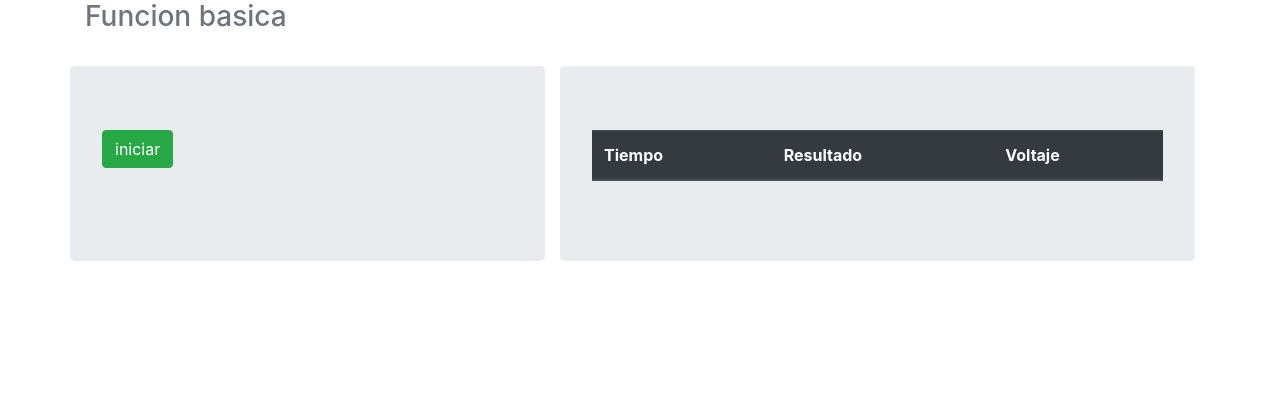
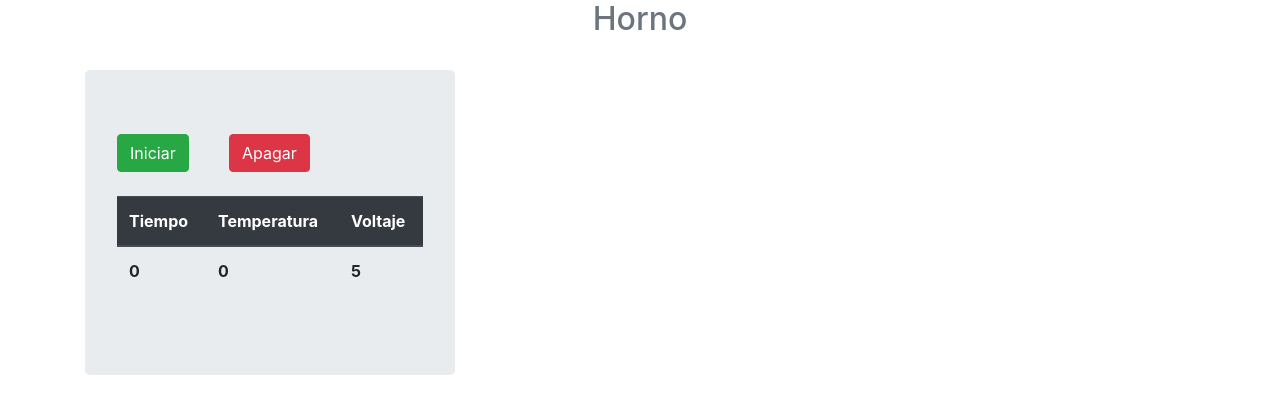
Before and after one commit to andresGarcia97/Dinamicos2-SCADA-Horno, an Angular app: page / in a window 1280 px wide. Shown: the top 414 px of the page. Built offline with nearby package versions, Linux system fonts and the light colour scheme.

Commit message:
Grafica funcionando
-Adición boton apagado.

```diff
--- a/package.json
+++ b/package.json
@@ -19,6 +19,7 @@
     "@angular/platform-browser": "~10.0.6",
     "@angular/platform-browser-dynamic": "~10.0.6",
     "@angular/router": "~10.0.6",
+    "chart.js": "^2.9.3",
     "rxjs": "~6.5.5",
     "tslib": "^2.0.0",
     "zone.js": "~0.10.3"
--- a/src/app/app.component.html
+++ b/src/app/app.component.html
@@ -1,39 +1,37 @@
 <body>
   <div class="container">
     <div class="header clearfix sub-container">
-      <h3 class="text-muted title">Funcion basica</h3>
+      <h2 class="text-muted title text-center">Horno</h2>
     </div>
     <br />
-    <div class="row">
-      <div class="jumbotron col-lg-5">
+    <div class="row nopadding">
+      <div class="jumbotron col-lg-4">
         <div class="row marketing">
           <div class="col-4">
-            <button type="button" id="btnEnceder" class="btn btn-success" (click)="basico()">iniciar</button>
+            <button type="button" id="btnEnceder" class="btn btn-success" (click)="hornoBasico()">Iniciar</button>
           </div>
-          <div class="col-8">
+          <div class="col-4">
+            <button type="button" id="btnEnceder" class="btn btn-danger" (click)="apagar()">Apagar</button>
           </div>
         </div>
         <br>
-      </div>
-      <div class="col-lg-7">
-        <div class="jumbotron">
         <table class="table">
           <thead class="thead-dark">
             <tr>
               <th scope="col">Tiempo</th>
-                <th scope="col">Resultado</th>
+              <th scope="col">Temperatura</th>
               <th scope="col">Voltaje</th>
             </tr>
           </thead>
           <tbody>
-              <tr *ngFor="let resultado of resultados">
-                <th scope="col">{{resultado.tiempo}}</th>
-                <th scope="col">{{resultado.resultado}}</th>
+            <th scope="col">{{tiempo}}</th>
+            <th scope="col">{{imprimir.temperatura}}</th>
             <th scope="col">{{voltaje}}</th>
-              </tr>
           </tbody>
         </table>
       </div>
+      <div class="col-lg-8 nopadding">
+        <canvas [id]="tituloGrafica"></canvas>
       </div>
     </div>
   </div>
--- a/src/app/app.component.ts
+++ b/src/app/app.component.ts
@@ -1,11 +1,21 @@
 import { Component } from '@angular/core';
+import { Chart } from 'chart.js';
 
 class Formula {
   tiempo: number;
-  resultado: number;
+  temperatura: number;
   constructor(tiempo = 0, resultado = 0) {
     this.tiempo = tiempo;
-    this.resultado = resultado;
+    this.temperatura = resultado;
+  }
+}
+
+class DataChart {
+  x: number;
+  y: number;
+  constructor(x, y) {
+    this.x = x;
+    this.y = y;
   }
 }
 
@@ -15,36 +25,85 @@ class Formula {
 })
 export class AppComponent {
   title = 'hornoDinamicos2';
-  resultado = 0;
+  tituloGrafica = 'grafica';
   tiempo = 0;
   imprimir: Formula = new Formula();
   resultados: Formula[] = [];
   voltaje = 5;
   ts = 0.1;
+  chart: any;
+  datas = [];
+  interval = null;
 
-  T(temperatura: number): number {
+  private T(temperatura: number): number {
     return temperatura;
   }
-  // entrada voltaje
-  V(voltaje = 1): number {
+  private V(voltaje = 1): number {
     return voltaje;
   }
 
-  basico(size = 1): void {
+  private graficar(): void {
+    this.chart = new Chart(this.tituloGrafica, {
+      type: 'scatter',
+      data: {
+        datasets: [{
+          label: 'Temperatura en el Tiempo',
+          showLine: true,
+          backgroundColor: 'rgba(56, 111, 164, 0.6)',
+          pointBorderColor: 'rgba(0, 0, 0)',
+          pointBackgroundColor: 'rgba(255, 255, 255)',
+          borderColor: 'rgba(0, 0, 0)',
+          data: this.datas,
+        }],
+      },
+      options: {
+        responsive: true,
+        scales: {
+          xAxes: [{
+            display: true,
+            scaleLabel: {
+              display: true,
+              labelString: 'Tiempo'
+            }
+          }],
+          yAxes: [{
+            display: true,
+            scaleLabel: {
+              display: true,
+              labelString: 'Temperatura'
+            }
+          }]
+        }
+      }
+    });
+  }
+
+  private insercionDatos(): void {
+    this.resultados.push(this.imprimir);
+    this.datas.push(new DataChart(this.tiempo, this.imprimir.temperatura));
+    this.chart.update();
+  }
+
+  public apagar(): void {
+    clearInterval(this.interval);
+    this.tiempo--;
+  }
+
+  public hornoBasico(size = 1): void {
+    this.datas = [];
+    this.graficar();
     this.resultados = [];
     size = 20;
-    let interval = null;
+    this.tiempo = 0;
     this.imprimir = new Formula(this.tiempo, this.V(this.voltaje) * this.ts * 0 + this.T(0));
-    this.resultados.push(this.imprimir);
+    this.insercionDatos();
     this.tiempo = 1;
-    interval = setInterval(() => {
-      this.imprimir = new Formula(this.tiempo, this.V(this.voltaje) * this.ts + this.T(this.resultados[this.tiempo - 1].resultado));
-      // paso de milisegundos a segundos
-      this.resultados.push(this.imprimir);
+    this.interval = setInterval(() => {
+      this.imprimir = new Formula(this.tiempo, this.V(this.voltaje) * this.ts + this.T(this.resultados[this.tiempo - 1].temperatura));
+      this.insercionDatos();
       this.tiempo++;
       if (this.tiempo === size + 1) {
-        clearInterval(interval);
-        this.tiempo = 0;
+        this.apagar();
       }
     }, this.ts * 1000);
   }
--- a/src/styles.css
+++ b/src/styles.css
@@ -1 +1,4 @@
-/* You can add global styles to this file, and also import other style files */
+.nopadding {
+    padding: 0 !important;
+    margin: 0 !important;
+ }
```
Also changed, not shown: 1 other file (tests, documents, lock files or other folders). Lines whose indentation alone changed are shown as unchanged.
